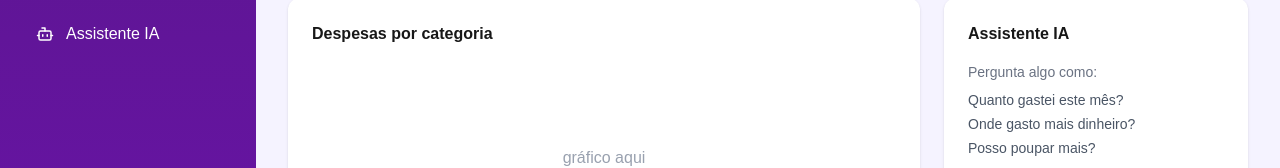
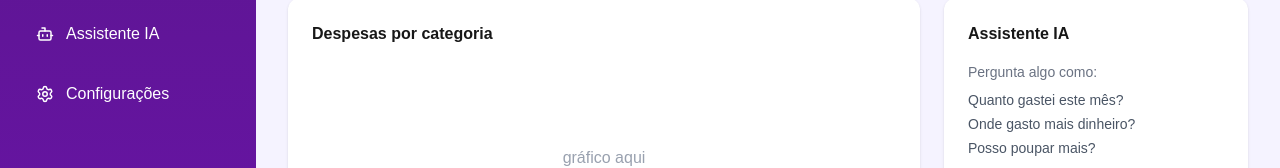
Before and after one commit to kmzapps/pocketia, a Next.js app: page / in a window 1280 px wide. Shown: the part 266-434 px from the top of the page. Built offline with nearby package versions, Linux system fonts and the light colour scheme.

Commit message:
Update Sidebar.tsx

```diff
--- a/components/Sidebar.tsx
+++ b/components/Sidebar.tsx
@@ -2,7 +2,7 @@
 
 import Link from "next/link";
 import { usePathname } from "next/navigation";
-import { LayoutDashboard, Wallet, Target, Bot } from "lucide-react";
+import { LayoutDashboard, Wallet, Target, Bot, Settings } from "lucide-react";
 
 export default function Sidebar() {
   const pathname = usePathname();
@@ -10,12 +10,10 @@ export default function Sidebar() {
   return (
     <aside className="w-64 h-screen bg-gradient-to-b from-purple-900 to-purple-800 text-white p-6 flex flex-col">
 
-      {/* Logo */}
       <h1 className="text-2xl font-bold mb-10">
         PocketIA
       </h1>
 
-      {/* Menu */}
       <nav className="space-y-3">
 
         <MenuItem
@@ -46,6 +44,13 @@ export default function Sidebar() {
           active={pathname === "/assistant"}
         />
 
+        <MenuItem
+          href="/settings"
+          icon={<Settings size={18} />}
+          label="Configurações"
+          active={pathname === "/settings"}
+        />
+
       </nav>
 
     </aside>
@@ -65,9 +70,3 @@ function MenuItem({ href, icon, label, active }: any) {
     </Link>
   );
 }
-<Link
- href="/settings"
- className="block p-3 rounded-lg hover:bg-[#5B21B6]"
->
-⚙️ Configurações
-</Link>
```
